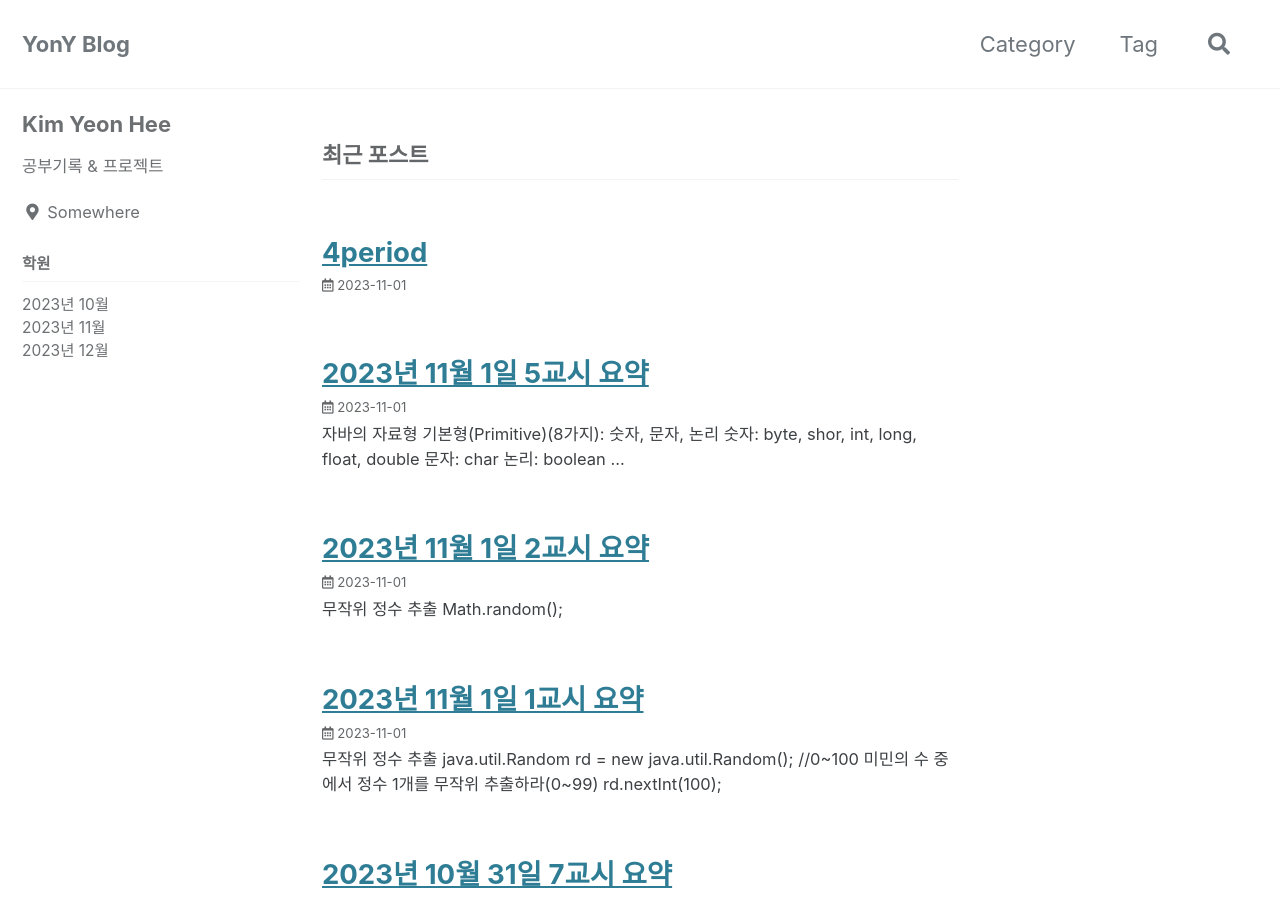
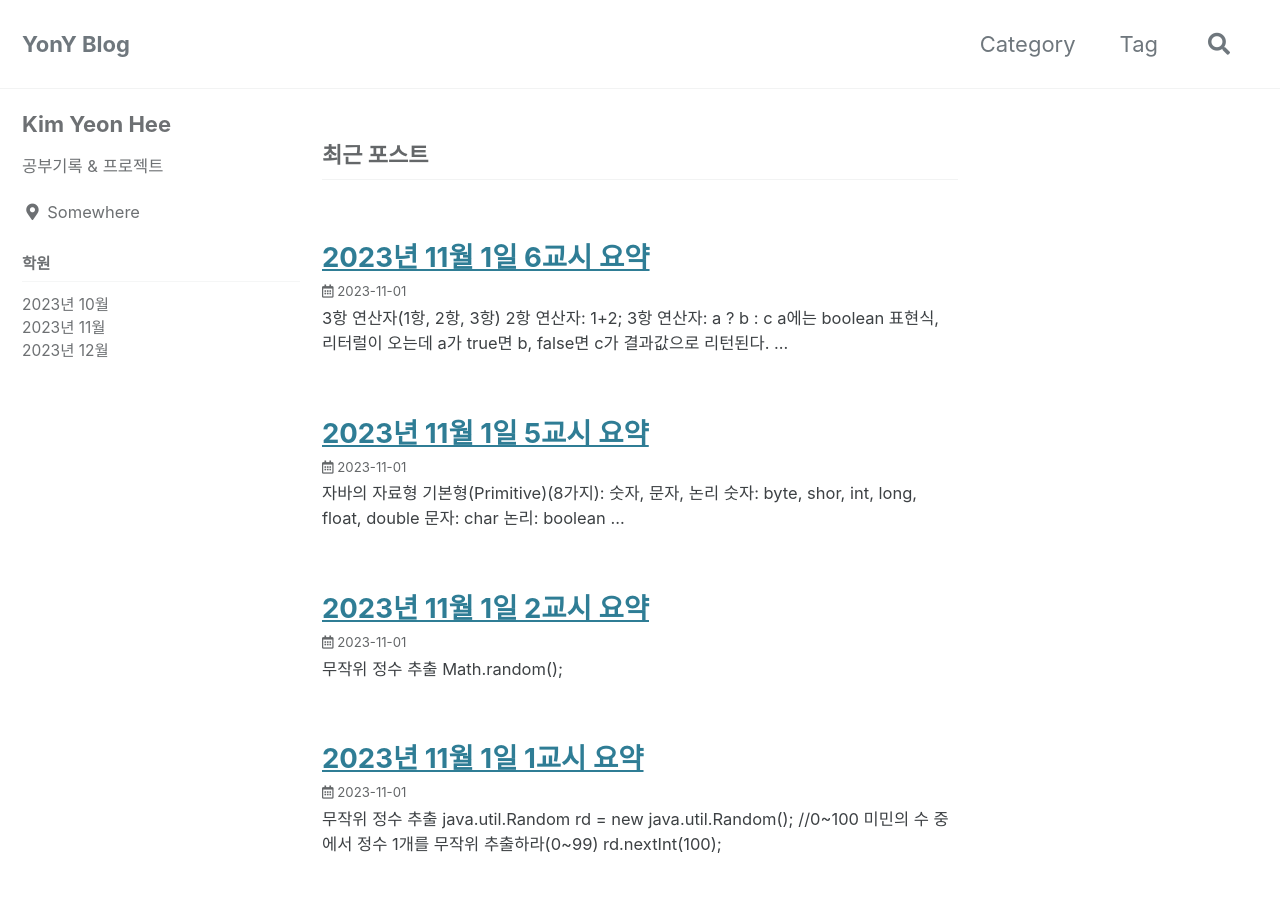
Before and after one commit to YonY-K/YonY-K.github.io, a Jekyll site: the page built from index.html, in a window 1280 px wide and 900 px high. Built offline with Jekyll 4.4.1, drawn with Linux system fonts in a browser that asks for light colours; cached includes are drawn as plain includes; the list of posts is cut into pages by our own code.

Commit message:
posts modify

````diff
--- a/_config.yml
+++ b/_config.yml
@@ -290,7 +290,7 @@ defaults:
       show_date: true
       comments: # true
       share: true
-      related: true
+      related: false
       sidebar:
         nav: "sidebar-category"
 
--- /dev/null
+++ b/school/2311_school/_posts/2023-11-01-6period.md
@@ -0,0 +1,15 @@
+---
+title: "2023년 11월 1일 6교시 요약"
+tag: 231101_school
+---
+
+- 3항 연산자(1항, 2항, 3항)
+  - 2항 연산자: 1+2;
+  - 3항 연산자: a ? b : c
+    - a에는 boolean 표현식, 리터럴이 오는데 a가 true면 b, false면 c가 결과값으로 리턴된다.
+        ```java
+        System.out.println(2==3 ? "동일" : "다름");
+        ```
+        ```java
+        다름
+        ```
````
Also changed, not shown: school/2311_school/_posts/2023-11-01-4period.md (deleted), school/2311_school/_posts/2023-11-01-5period.md (renamed from school/2311_school/_posts/2023-11-01-3period.md).
